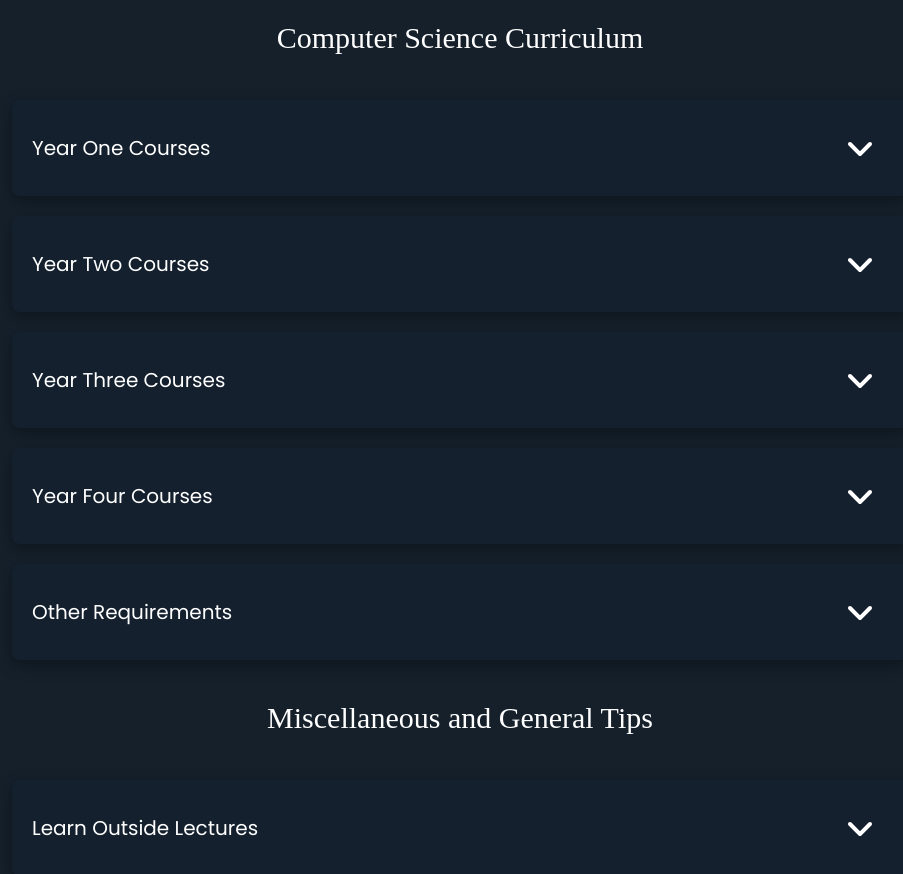
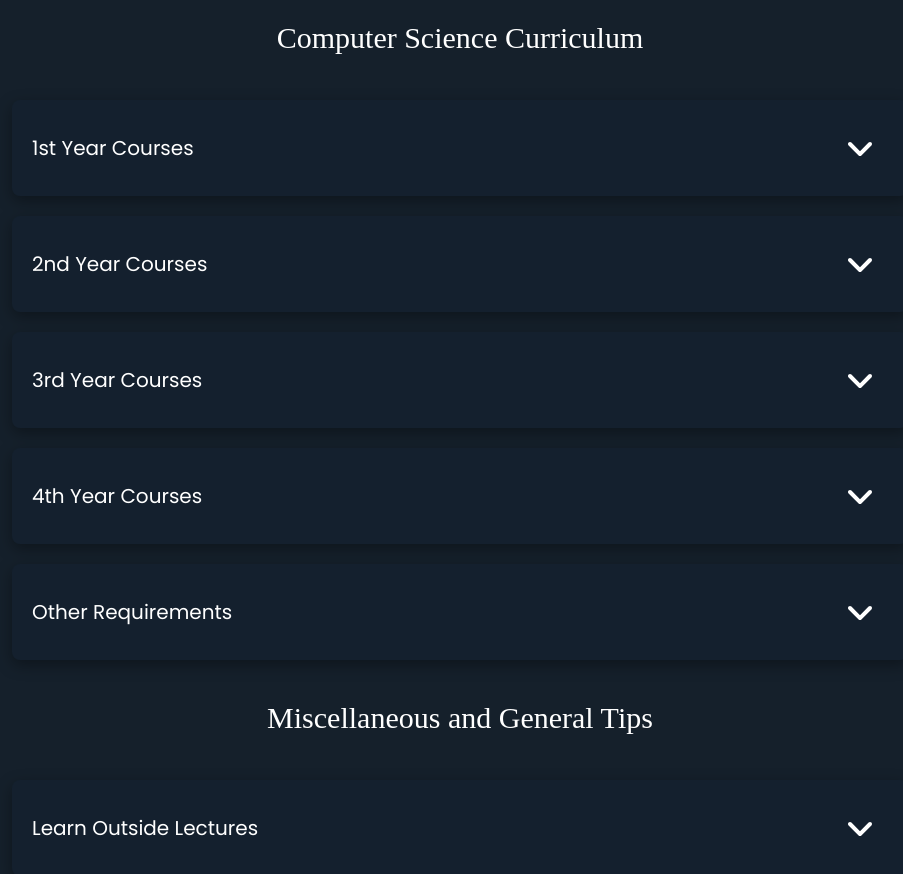
Before and after one commit to chrisngyn/york-cs-primer, a React (Create React App) app: page / in a window 1280 px wide. Shown: the part 820-1694 px from the top of the page, without its empty margins (180-1083 px from the left). Built offline with nearby package versions, Linux system fonts and the light colour scheme; a web font is replaced by a local one.

Commit message:
course descriptions

```diff
--- a/src/App.jsx
+++ b/src/App.jsx
@@ -54,25 +54,25 @@ function App() {
           {/* Section 1 -- Courses */}
 
           <h2 id="curriculum" className='mt-10 mb-6 dark:text-white font-couture text-center pl-4 pr-4 text-2xl lg:text-3xl'>Computer Science Curriculum</h2>
-          <TextDrop name="Year One Courses" text={
+          <TextDrop name="1st Year Courses" text={
             YearOne.map((YearOne, key) => {
               return <DoubleDrop key={key} name={YearOne.title} text={YearOne.text} />
             })
           } />
 
-          <TextDrop name="Year Two Courses" text={
+          <TextDrop name="2nd Year Courses" text={
             YearTwo.map((YearTwo, key) => {
               return <DoubleDrop key={key} name={YearTwo.title} text={YearTwo.text} />
             })
           } />
 
-          <TextDrop name="Year Three Courses" text={
+          <TextDrop name="3rd Year Courses" text={
             YearThree.map((YearThree, key) => {
               return <DoubleDrop key={key} name={YearThree.title} text={YearThree.text} />
             })
           } />
 
-          <TextDrop name="Year Four Courses" text={
+          <TextDrop name="4th Year Courses" text={
             YearFour.map((YearFour, key) => {
               return <DoubleDrop key={key} name={YearFour.title} text={YearFour.text} />
             })
--- a/src/strings/courses/year1.json
+++ b/src/strings/courses/year1.json
@@ -29,6 +29,6 @@
     },
     {
         "title": "Electives",
-        "text": "You need 90.0 / 120.0 credits for the regular / honours degree. \n\n The core subjects (computer science, science, and math requirements) don't fill the credit count completely, so you'll be taking a few electives each year. \n\n You can view taking electives in your first year in one of two ways: first year courses are the easiest so it would be a good opportunity to knock off some electives, but on the otherhand since the transition from high school to university can be tough, you'd want to settle into the new environment before overloading on courses. \n\n Everyone's different, but I advise not taking more than 5 courses a semester. The general advice is not to take electives in a heavy semester, and put them into a lighter one. You can always take 1-2 courses in summer school as well to subsidize, if you choose not to take any during the school year."
+        "text": "You need 90.0 / 120.0 credits for the regular / honours degree. \n\n The core subjects (computer science, science, and math requirements) don't fill the credit count completely, so you'll be taking a few electives each year. \n\n You can view taking electives in your first year in one of two ways: first year courses are the easiest so it would be a good opportunity to knock off some electives, but on the otherhand since the transition from high school to university can be tough, you'd want to settle into the new environment before overloading on courses. \n\n Everyone's different, but I advise not taking more than 5 courses a semester. The general advice is not to take electives in a heavy semester, and put them into a lighter one. You can always take 1-2 courses in summer school as well to subsidize, if you choose not to take any during the school year. \n\n I took one year long elective in my first year, POLS1000 6.0. It was okay, I got a B. Really boring."
     }
 ]
--- a/src/strings/courses/year3.json
+++ b/src/strings/courses/year3.json
@@ -1,11 +1,11 @@
 [
     {
         "title": "EECS3000 - Professional Practice in Computing",
-        "text": "Note: if you're deciding to NOT do your honours, you don't have to take this course. Otherwise, you do. This course is about ethics in computer science. You'll be reading a lot of papers and writing essays in this one - no coding whatsoever. When I took this, the course was composed of six short papers, attendance, and an exam. The final exam was brutal. Course is really boring. You can squeak by with a C or B by doing the assignments and you can skip all the lectures, but if you want an A you need a lot of work. Difficulty 4 / 10."
+        "text": "Note: if you're deciding to NOT do your honours, you don't have to take this course. \n\n This course is about ethics in computer science. You'll be reading a lot of papers and writing essays in this one - no coding whatsoever. When I took this, the course was composed of six essays, attendance portion, and an exam. The final exam was brutal, and the course is really boring. You can squeak by with a C or B by doing the assignments and you can skip all the lectures, but if you want an A you need a lot of work. \n\n Difficulty 3 / 10 (if you choose to make it easy. It's minimal effort to get a decent grade, and hard to get a good one)."
     },
     {
         "title": "EECS3101 - Design and Analysis of Algorithms",
-        "text": "One of the most important third year courses alongside EECS3221 and EECS3311. This course is about writing and analyzing algorithms. Lots of math, extremely heavy workload, and has its fair share of theory. If you're a LeetCode / competitive programming nerd then this course should be fine. Take this course seriously. Difficulty 8 / 10."
+        "text": "One of the three holy trinity of third year courses (alongside EECS3221 and EECS3311). This course is about writing and analyzing efficient algorithms. Lots of math, extremely heavy workload, and has a good amount of theory. \n\n If you're a LeetCode / competitive programming nerd then this course should be fine. Take this course seriously. When you're taking interviews in the future, you'll thank yourself. \n\n Difficulty 8 / 10 (though, I got a B+ in this class by barely putting in any effort because I had ~2 years of LeetCode practise, and I knew that generally because it's a hard course, I can safely rely on a bellcurve. My class got bellcurved 12%, lol)."
     },
     {
         "title": "EECS3311 - Software Design",
```
Also changed, not shown: src/strings/courses/year2.json (+8 -8 lines).
